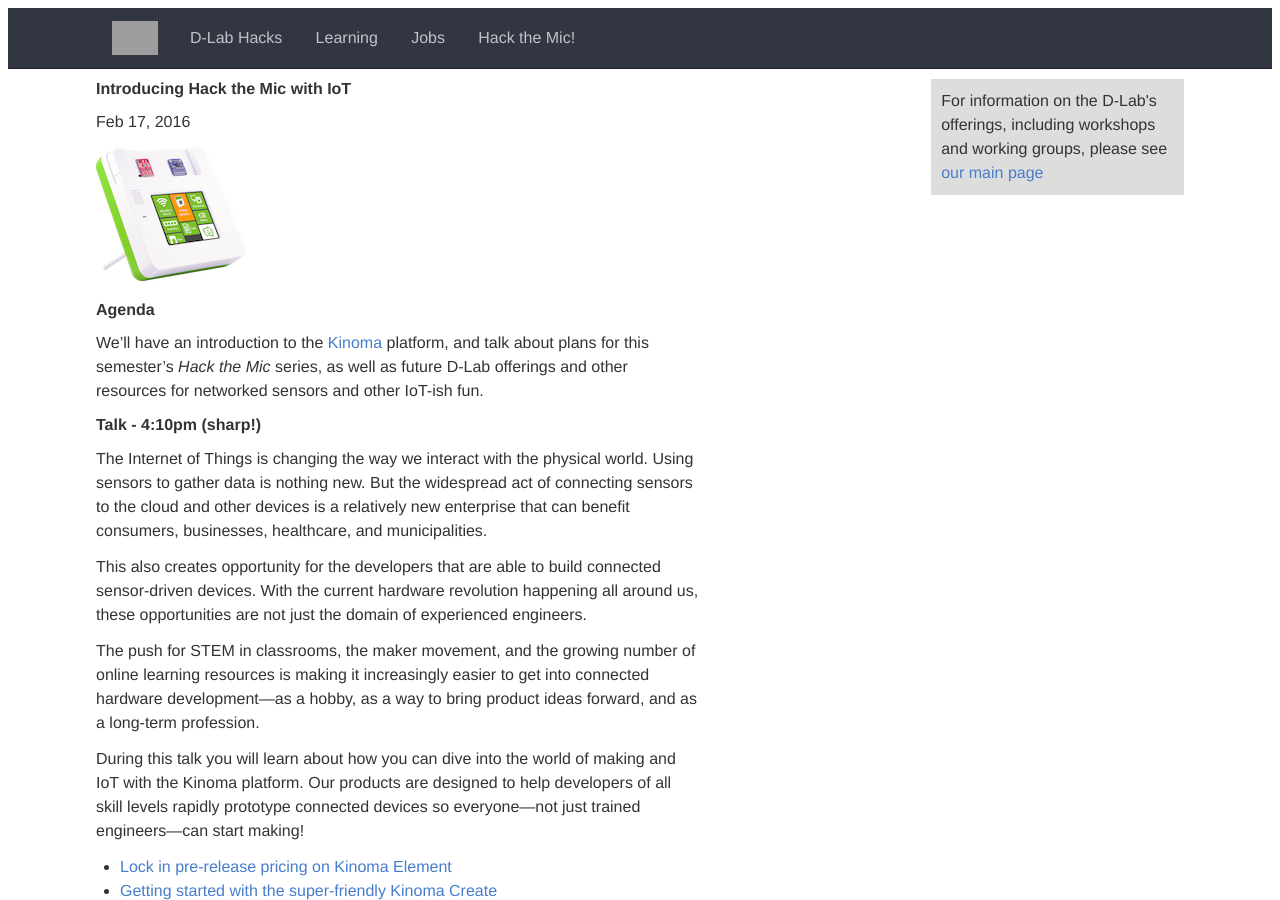
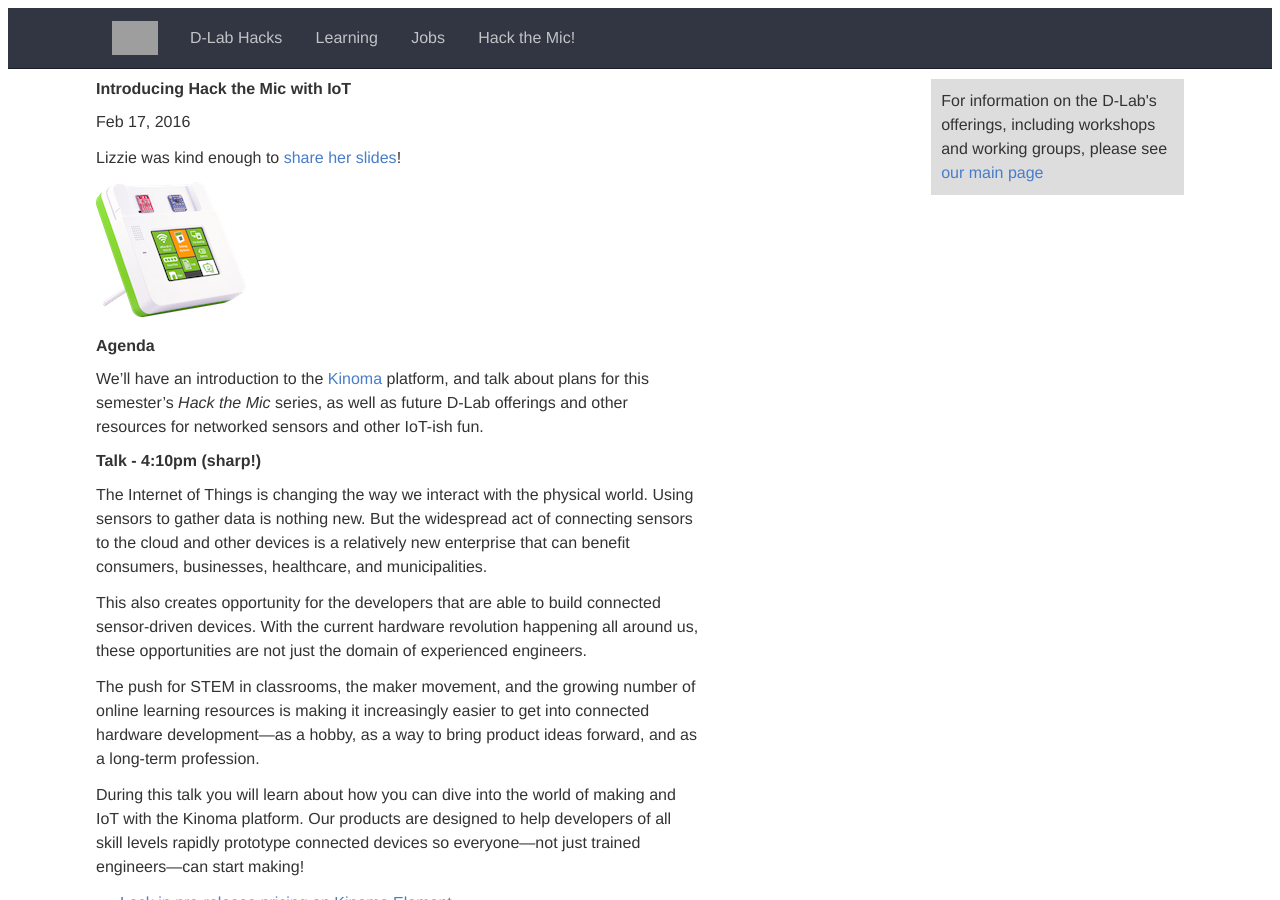
Before and after one commit to dlab-berkeley/dlab-berkeley.github.io, a Jekyll site: the page built from hack-the-mic/_posts/2016-02-17-IoT-launch.md, in a window 1280 px wide and 900 px high. Built offline with Jekyll 4.4.1, drawn with Linux system fonts in a browser that asks for light colours; grey boxes are pictures that could not be loaded.

Commit message:
Added link to slides

```diff
--- a/hack-the-mic/_posts/2016-02-17-IoT-launch.md
+++ b/hack-the-mic/_posts/2016-02-17-IoT-launch.md
@@ -2,6 +2,9 @@
 title: Introducing Hack the Mic with IoT
 layout: post
 ---
+Lizzie was kind enough to [share her
+slides](/hack-the-mic/materials/HackTheMic-Kinoma.pdf)!
+
 ![Kinoma](/hack-the-mic/media/Kinoma-Create_facing-right-showing-sensors_web-res_150px.png)
 
 ## Agenda
```
